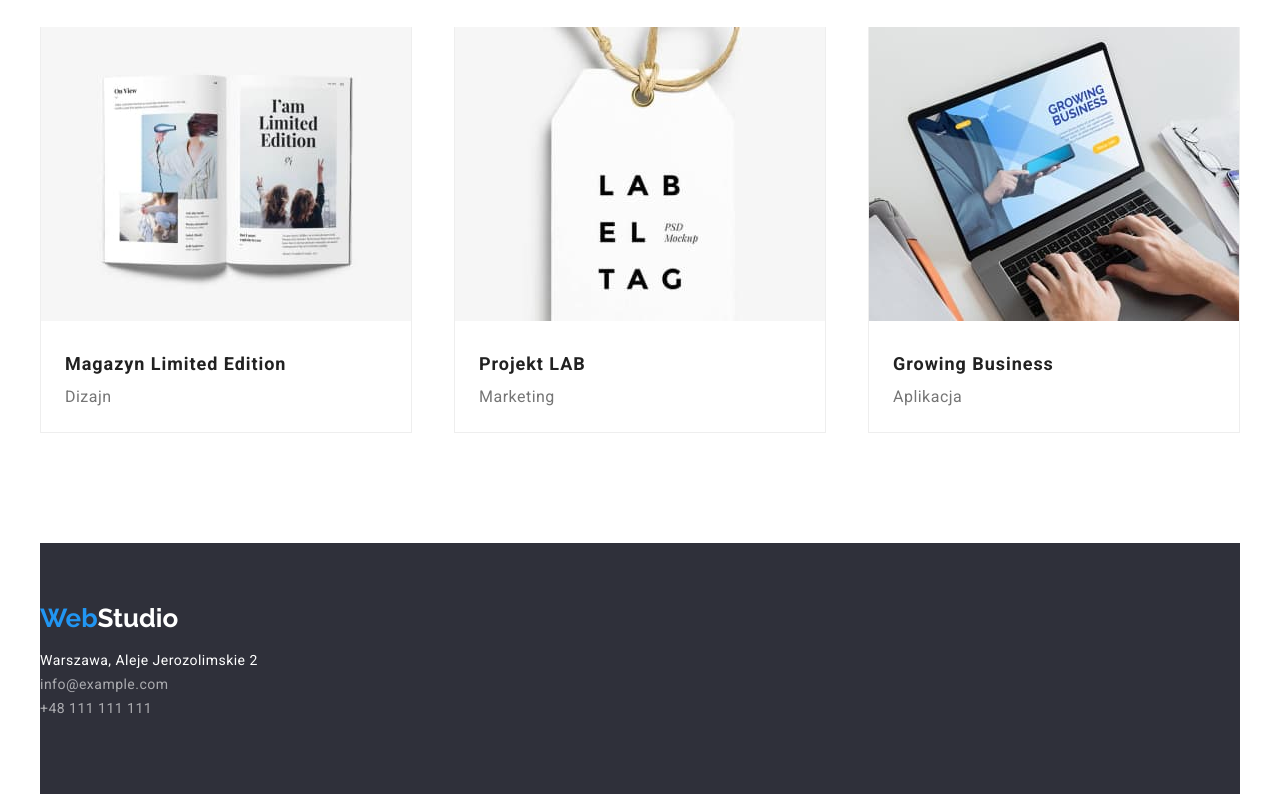
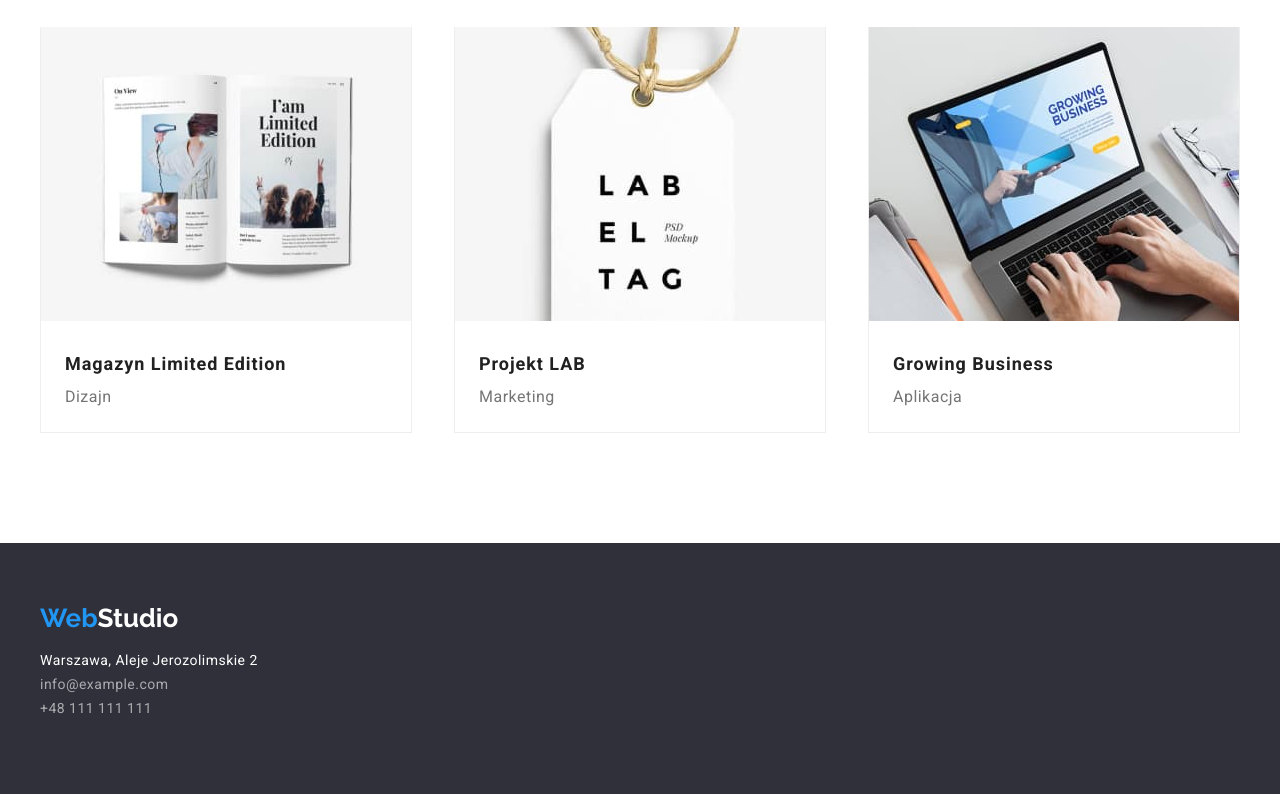
Before and after one commit to dcent666/goit-markup-hw-03, a plain HTML site: page portfolio.html in a window 1280 px wide. Shown: the part 1093-1887 px from the top of the page. Drawn offline with nearby package versions, Linux system fonts and the light colour scheme.

Commit message:
update background color size

```diff
--- a/portfolio.html
+++ b/portfolio.html
@@ -188,8 +188,8 @@
         </div>
       </div>
     </main>
-    <footer>
-      <div class="container footer">
+    <footer class="footer">
+      <div class="container">
         <a class="logo" href="#"
           ><span class="active-logo">Web</span
           ><span class="alternative-logo">Studio</span></a
```
Also changed, not shown: index.html (+9 -7 lines).
